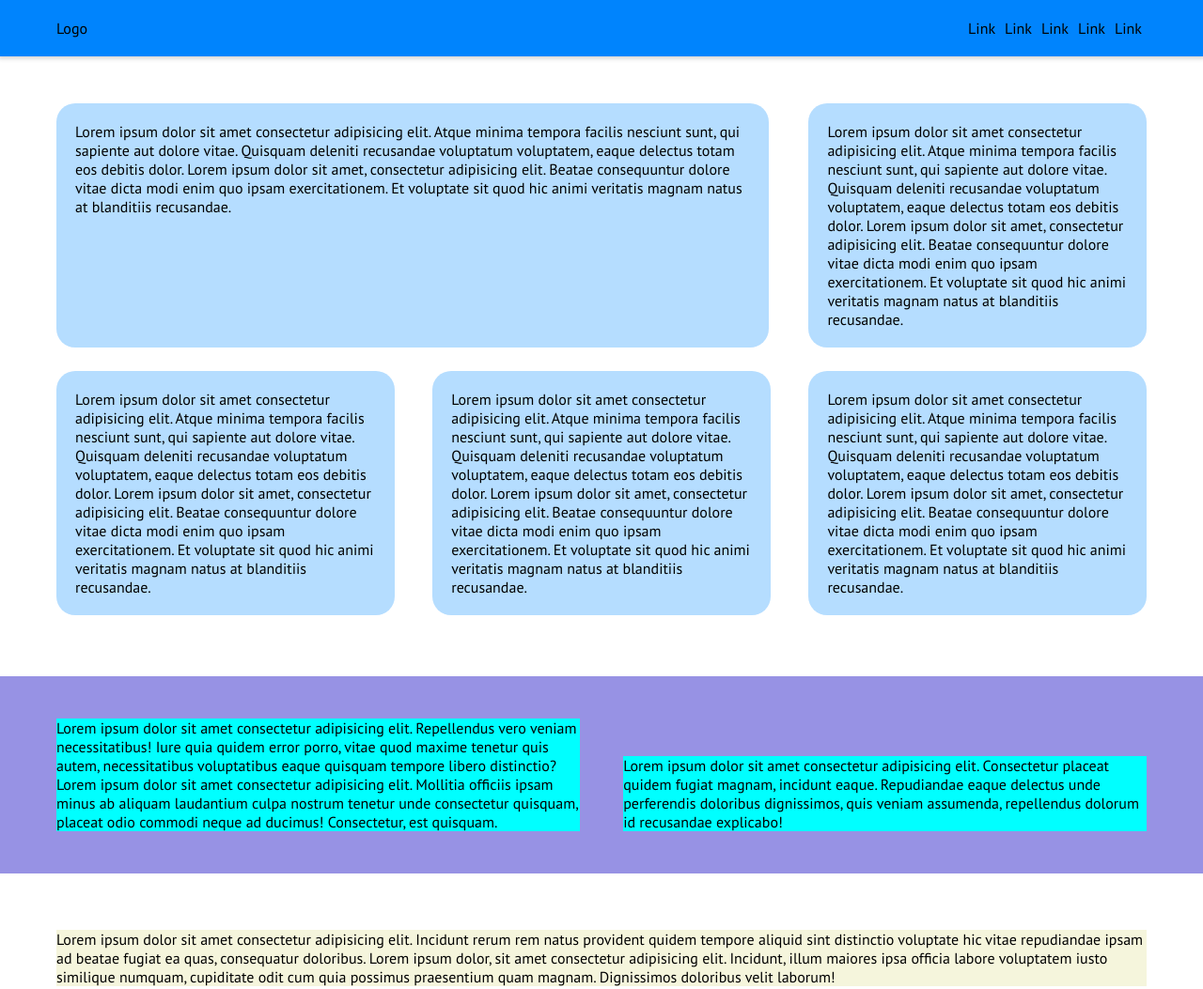
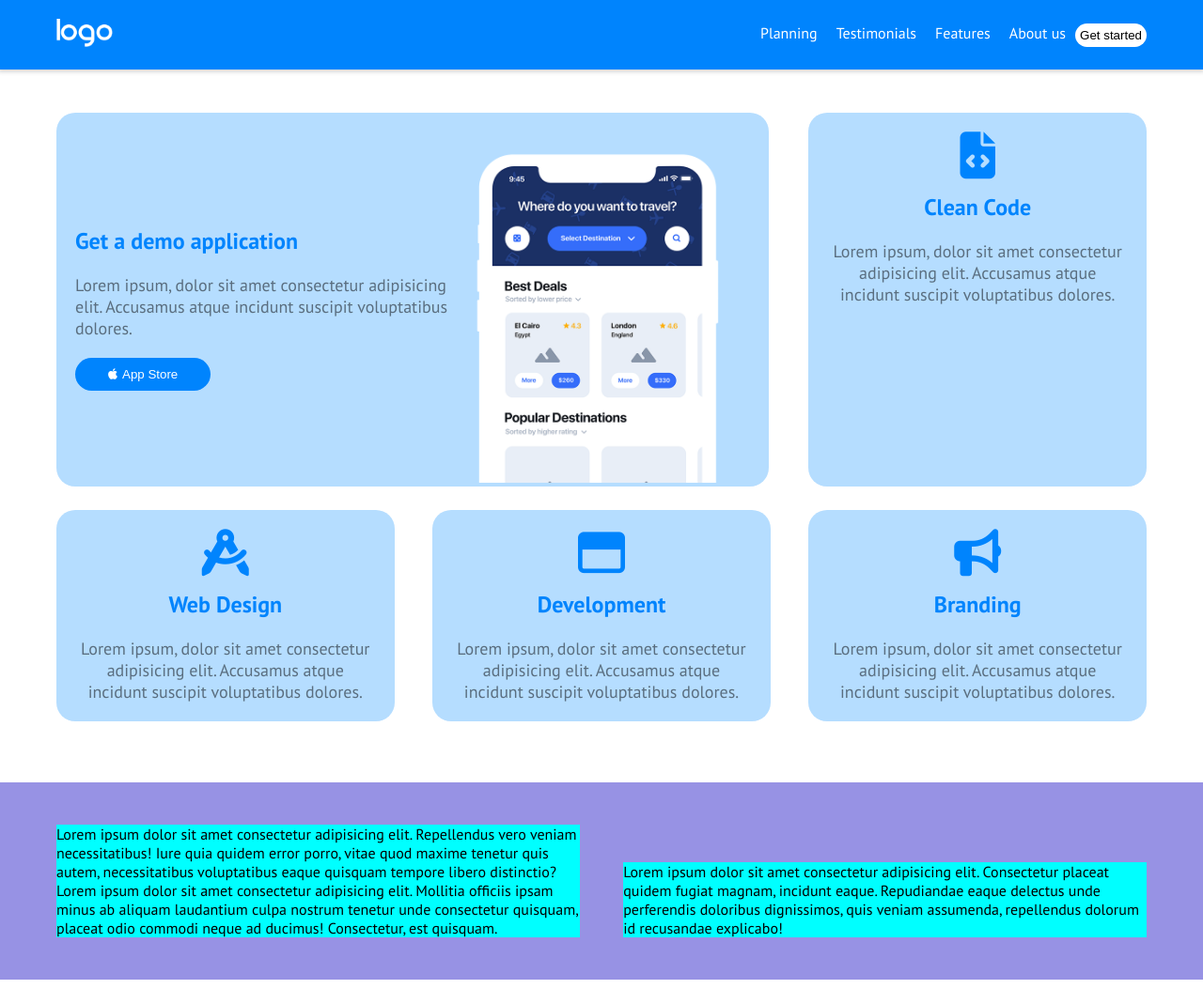
Before and after one commit to Alessandro-Zuddas/htmlcss-responsive-layout, a plain HTML site: page index.html in a window 1280 px wide. Shown: the top 1053 px of the page at 94% size. Drawn offline with Linux system fonts and the light colour scheme.

Commit message:
Aggiutno dettaglio header e sezione punti salienti

```diff
--- a/css/buttons.css
+++ b/css/buttons.css
@@ -2,8 +2,24 @@
  BUTTONS
 ------------ */
 
+.header-btn{
+    background-color: white;
+    padding: .3125rem .3125rem;
+    border: none;
+    border-radius: 1.25rem;
+    cursor: pointer;
+}
+
+.highlights-btn{
+    background-color: var(--first-color);
+    color: white;
+    padding: .625rem 2.1875rem;
+    border-radius: 1.25rem;
+    border: none;
+}
+
 .footer-btn{
-    padding: .3125rem .3125rem;
+    padding: .625rem .9375rem;
     margin-bottom: .9375rem;
 }
 
--- a/css/common.css
+++ b/css/common.css
@@ -16,6 +16,11 @@ body{
     margin-top: 1.25rem;
 }
 
+.btn-icon{
+    padding-right: .3125rem;
+}
+
+
 /*-------------
  /COMMON
 ------------ */
--- a/css/style.css
+++ b/css/style.css
@@ -20,6 +20,19 @@ header{
 .header-row{
     display: flex;
     justify-content: space-between;
+    align-items: center;
+}
+
+.header-logo{
+    width: 75%;
+}
+
+.burger-menu{
+    font-size: 1.5625rem;
+    color: white;
+    background: none;
+    border: none;
+    cursor: pointer;
 }
 
 .header-nav{
@@ -32,7 +45,9 @@ header{
 }
 
 .nav-link{
-    padding: 0 .3125rem;
+    text-decoration: none;
+    color: white;
+    padding: 0 .625rem;
 }
 
 /* Responsive Desktop */
@@ -58,7 +73,7 @@ header{
 /* Higlights Section */
 
 .highlights{
-    margin-top: 5.625rem;
+    margin-top: 6.25rem;
 }
 
 .highlights-row{
@@ -70,16 +85,48 @@ header{
 
 .highlights-col{
     width: 100%;
+    text-align: center;
     margin-bottom: 1.5625rem;
-    padding: 1.25rem 1.25rem;
+    padding: 0 1.25rem;
+    padding-top: 1.25rem;
     border-radius: 1.25rem;
     background-color: var(--second-color);
+}
+
+.high-main-title{
+    color: var(--first-color);
+}
+
+.highlights-text{
+    color: #5a6e7f;
+    padding: 1.25rem 0;
+    font-size: 1.125rem;
+}
+
+.highlights-img{
+    width: 100%;
+    padding-top: .9375rem;
+}
+
+.high-icons{
+    color: var(--first-color);
+    font-size: 3.125rem;
+}
+
+.high-title{
+    color: var(--first-color);
+    padding-top: .9375rem;
 }
 
 /* Responsive Tablet */
 @media screen and (min-width: 726px) {
     .highlights-col:first-child{
+        text-align: left;
         width: calc( (98% / 3) *2 );
+    }
+
+    .highlights-img{
+        width: 100%;
     }
 
     .highlights-col{
@@ -92,6 +139,13 @@ header{
     .highlights-col:first-child{
         width: calc( (98% / 3) *2 );
     }
+
+    .high-card-container{
+        position: relative;
+        display: flex;
+        align-items: center;
+    }
+
 
     .highlights-col{
         width: 31%;
--- a/index.html
+++ b/index.html
@@ -19,16 +19,28 @@
     <!-- Testa della pagina -->
     <header>
         <div class="container">
-            <div class="header-row common-padding">
-                <div class="logo">Logo</div>
-                <button class="burger-menu">Burger</button>
+            <div class="header-row">
+                <div class="logo">
+                    <img class="header-logo" src="img/logo.png" alt="Logo header">
+                </div>
+                <button class="burger-menu"><i class="fa-sharp fa-solid fa-grip-lines"></i></button>
                 <nav class="header-nav">
                     <ul class="nav-list">
-                        <li class="nav-link">Link</li>
-                        <li class="nav-link">Link</li>
-                        <li class="nav-link">Link</li>
-                        <li class="nav-link">Link</li>
-                        <li class="nav-link">Link</li>
+                        <li>
+                            <a class="nav-link" href="#">Planning</a>
+                        </li>
+                        <li>
+                            <a class="nav-link" href="#">Testimonials</a>
+                        </li>
+                        <li>
+                            <a class="nav-link" href="#">Features</a>
+                        </li>
+                        <li>
+                            <a class="nav-link" href="#">About us</a>
+                        </li>
+                        <li>
+                            <button class="header-btn">Get started</button>
+                        </li>
                     </ul>
                 </nav>
             </div>
@@ -42,26 +54,50 @@
         <section class="highlights section-margin">
             <div class="container">
                 <div class="highlights-row">
+                    <!-- Get a Demo -->
                     <div class="highlights-col">
-                        Lorem ipsum dolor sit amet consectetur adipisicing elit. Atque minima tempora facilis nesciunt sunt, qui sapiente aut dolore vitae. Quisquam deleniti recusandae voluptatum voluptatem, eaque delectus totam eos debitis dolor.
-                        Lorem ipsum dolor sit amet, consectetur adipisicing elit. Beatae consequuntur dolore vitae dicta modi enim quo ipsam exercitationem. Et voluptate sit quod hic animi veritatis magnam natus at blanditiis recusandae.
+                        <div>
+                            <div class="high-card-container">
+                                <div>
+                                    <h2 class="high-main-title">Get a demo application</h2>
+                                    <p class="highlights-text">Lorem ipsum, dolor sit amet consectetur adipisicing elit. Accusamus atque incidunt suscipit voluptatibus dolores.</p>
+                                    <button class="highlights-btn"><i class="fa-brands fa-apple btn-icon"></i>App Store</button>
+                                </div>
+                                <div>
+                                    <img class="highlights-img" src="img/phone.png" alt="Phone-Highlights">
+                                </div>
+                            </div>
+                        </div>
                     </div>
+                    <!-- /Get a Demo -->
+                    <!-- Clean Code -->
                     <div class="highlights-col">
-                        Lorem ipsum dolor sit amet consectetur adipisicing elit. Atque minima tempora facilis nesciunt sunt, qui sapiente aut dolore vitae. Quisquam deleniti recusandae voluptatum voluptatem, eaque delectus totam eos debitis dolor.
-                        Lorem ipsum dolor sit amet, consectetur adipisicing elit. Beatae consequuntur dolore vitae dicta modi enim quo ipsam exercitationem. Et voluptate sit quod hic animi veritatis magnam natus at blanditiis recusandae.
+                        <i class="fa-solid fa-file-code high-icons"></i>
+                        <h2 class="high-title">Clean Code</h2>
+                        <p class="highlights-text">Lorem ipsum, dolor sit amet consectetur adipisicing elit. Accusamus atque incidunt suscipit voluptatibus dolores.</p>
                     </div>
+                    <!-- /Clean Code -->
+                    <!-- Web Design -->
                     <div class="highlights-col">
-                        Lorem ipsum dolor sit amet consectetur adipisicing elit. Atque minima tempora facilis nesciunt sunt, qui sapiente aut dolore vitae. Quisquam deleniti recusandae voluptatum voluptatem, eaque delectus totam eos debitis dolor.
-                        Lorem ipsum dolor sit amet, consectetur adipisicing elit. Beatae consequuntur dolore vitae dicta modi enim quo ipsam exercitationem. Et voluptate sit quod hic animi veritatis magnam natus at blanditiis recusandae.
+                        <i class="fa-solid fa-compass-drafting high-icons"></i>
+                        <h2 class="high-title">Web Design</h2>
+                        <p class="highlights-text">Lorem ipsum, dolor sit amet consectetur adipisicing elit. Accusamus atque incidunt suscipit voluptatibus dolores.</p>
                     </div>
+                    <!-- /Web Design -->
+                    <!-- Development -->
                     <div class="highlights-col">
-                        Lorem ipsum dolor sit amet consectetur adipisicing elit. Atque minima tempora facilis nesciunt sunt, qui sapiente aut dolore vitae. Quisquam deleniti recusandae voluptatum voluptatem, eaque delectus totam eos debitis dolor.
-                        Lorem ipsum dolor sit amet, consectetur adipisicing elit. Beatae consequuntur dolore vitae dicta modi enim quo ipsam exercitationem. Et voluptate sit quod hic animi veritatis magnam natus at blanditiis recusandae.
+                        <i class="fa-regular fa-window-maximize high-icons"></i>
+                        <h2 class="high-title">Development</h2>
+                        <p class="highlights-text">Lorem ipsum, dolor sit amet consectetur adipisicing elit. Accusamus atque incidunt suscipit voluptatibus dolores.</p>
                     </div>
+                    <!-- /Development -->
+                    <!-- Branding -->
                     <div class="highlights-col">
-                        Lorem ipsum dolor sit amet consectetur adipisicing elit. Atque minima tempora facilis nesciunt sunt, qui sapiente aut dolore vitae. Quisquam deleniti recusandae voluptatum voluptatem, eaque delectus totam eos debitis dolor.
-                        Lorem ipsum dolor sit amet, consectetur adipisicing elit. Beatae consequuntur dolore vitae dicta modi enim quo ipsam exercitationem. Et voluptate sit quod hic animi veritatis magnam natus at blanditiis recusandae.
+                        <i class="fa-sharp fa-solid fa-bullhorn high-icons"></i>
+                        <h2 class="high-title">Branding</h2>
+                        <p class="highlights-text">Lorem ipsum, dolor sit amet consectetur adipisicing elit. Accusamus atque incidunt suscipit voluptatibus dolores.</p>
                     </div>
+                    <!-- /Branding -->
                 </div>
             </div>
         </section>
```
